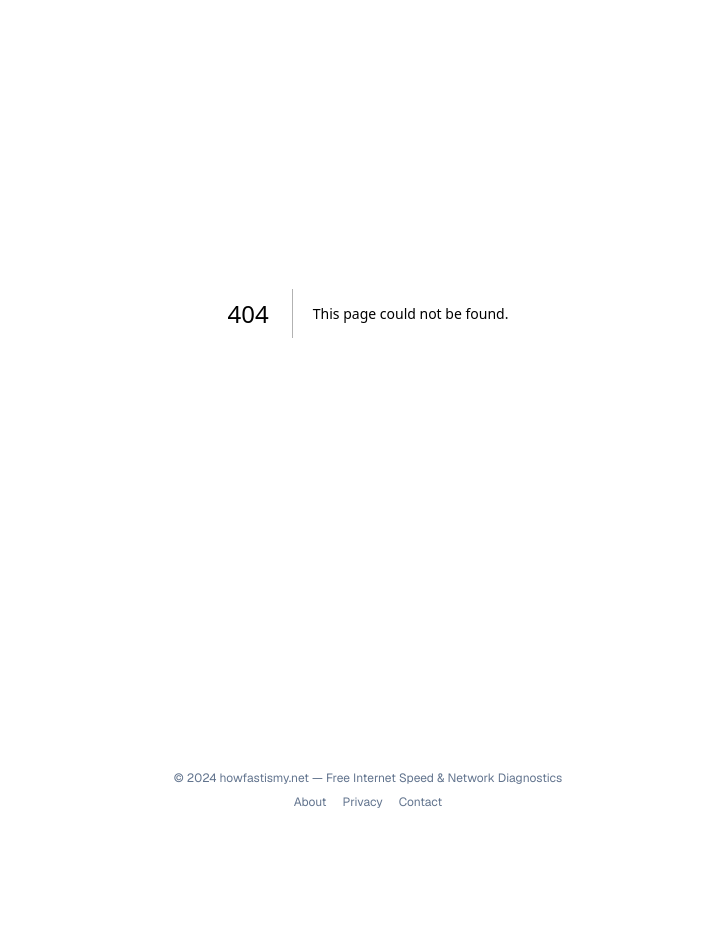
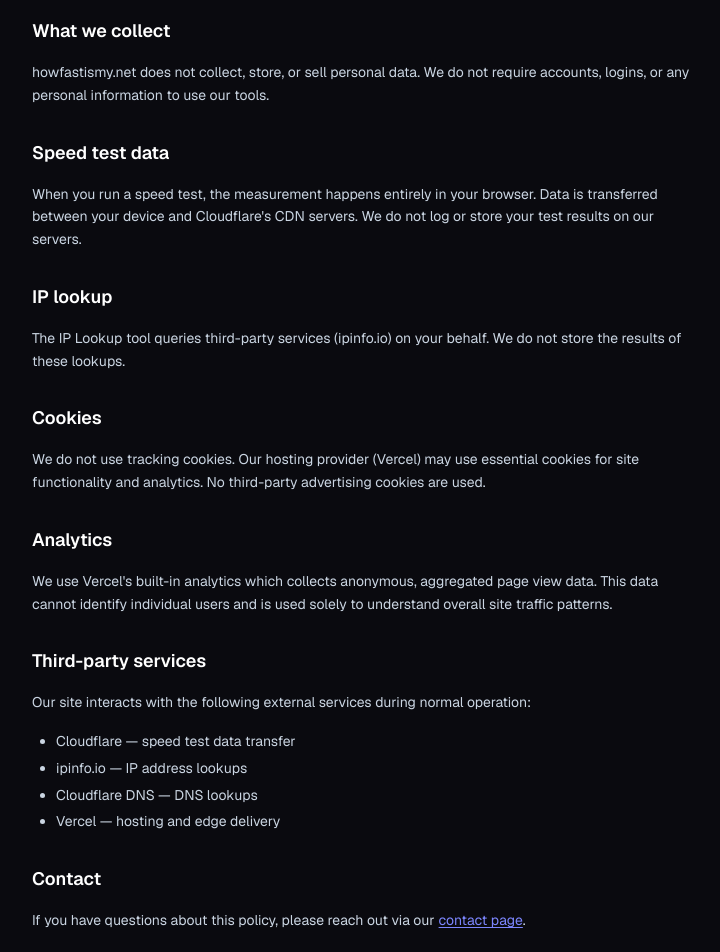
Before and after one commit to anee1993/speedtest, a Next.js app: page /privacy in a window 1280 px wide. Before the commit this address had no page. Shown: the part 180-1132 px from the top of the page, without its empty margins (272-992 px from the left). Before the commit the page ends 1014 px from the top, so only its background shows below. Built offline with nearby package versions, Linux system fonts and the light colour scheme.

Commit message:
Add About, Privacy, and Contact pages

```diff
--- /dev/null
+++ b/app/about/page.tsx
@@ -0,0 +1,40 @@
+import type { Metadata } from "next";
+
+export const metadata: Metadata = {
+  title: "About",
+  description: "About howfastismy.net — a free internet speed test and network diagnostics tool.",
+};
+
+export default function AboutPage() {
+  return (
+    <div className="max-w-2xl w-full">
+      <h1 className="text-2xl font-bold mb-6">About howfastismy.net</h1>
+      <div className="space-y-4 text-slate-300 leading-relaxed text-sm">
+        <p>
+          howfastismy.net is a free internet speed test and network diagnostics platform.
+          We help you measure your connection speed, diagnose network issues, and understand
+          your internet performance — all from your browser, with no downloads or sign-ups required.
+        </p>
+        <p>
+          Our tools include a download/upload speed test, ping and jitter measurement,
+          DNS lookup, and IP address lookup. We also provide an Internet Health Score
+          that translates raw numbers into plain-English recommendations about what your
+          connection can handle.
+        </p>
+        <h2 className="text-lg font-semibold text-white pt-4">How it works</h2>
+        <p>
+          Our speed test measures your connection by downloading data from Cloudflare's
+          global CDN network and uploading test payloads. Ping is measured via multiple
+          round-trip requests. All tests run entirely in your browser — we don't store
+          your results or personal data.
+        </p>
+        <h2 className="text-lg font-semibold text-white pt-4">Our goal</h2>
+        <p>
+          We're building howfastismy.net into a comprehensive, free network diagnostics
+          toolkit — helping home users, gamers, remote workers, and developers understand
+          and optimize their internet connections.
+        </p>
+      </div>
+    </div>
+  );
+}
--- /dev/null
+++ b/app/contact/page.tsx
@@ -0,0 +1,47 @@
+import type { Metadata } from "next";
+
+export const metadata: Metadata = {
+  title: "Contact",
+  description: "Get in touch with the howfastismy.net team.",
+};
+
+export default function ContactPage() {
+  return (
+    <div className="max-w-2xl w-full">
+      <h1 className="text-2xl font-bold mb-6">Contact Us</h1>
+      <div className="space-y-4 text-slate-300 leading-relaxed text-sm">
+        <p>
+          Have a question, suggestion, or found a bug? We'd love to hear from you.
+        </p>
+
+        <div className="mt-6 p-6 rounded-xl bg-white/[0.03] border border-white/[0.08]">
+          <h2 className="text-lg font-semibold text-white mb-4">Get in touch</h2>
+          <p>
+            Email us at:{" "}
+            <a href="mailto:hello@howfastismy.net" className="text-indigo-400 underline underline-offset-2">
+              hello@howfastismy.net
+            </a>
+          </p>
+        </div>
+
+        <div className="mt-6 p-6 rounded-xl bg-white/[0.03] border border-white/[0.08]">
+          <h2 className="text-lg font-semibold text-white mb-4">Report an issue</h2>
+          <p>
+            Found a bug or something not working correctly? Open an issue on our{" "}
+            <a href="https://github.com/anee1993/speedtest/issues" target="_blank" rel="noopener noreferrer" className="text-indigo-400 underline underline-offset-2">
+              GitHub repository
+            </a>.
+          </p>
+        </div>
+
+        <div className="mt-6 p-6 rounded-xl bg-white/[0.03] border border-white/[0.08]">
+          <h2 className="text-lg font-semibold text-white mb-4">Feature requests</h2>
+          <p>
+            Want to see a new tool or feature? Let us know — we're actively building
+            out our network diagnostics toolkit and welcome suggestions from users.
+          </p>
+        </div>
+      </div>
+    </div>
+  );
+}
--- /dev/null
+++ b/app/privacy/page.tsx
@@ -0,0 +1,67 @@
+import type { Metadata } from "next";
+
+export const metadata: Metadata = {
+  title: "Privacy Policy",
+  description: "Privacy policy for howfastismy.net — how we handle your data.",
+};
+
+export default function PrivacyPage() {
+  return (
+    <div className="max-w-2xl w-full">
+      <h1 className="text-2xl font-bold mb-6">Privacy Policy</h1>
+      <div className="space-y-4 text-slate-300 leading-relaxed text-sm">
+        <p className="text-slate-400 text-xs">Last updated: July 2025</p>
+
+        <h2 className="text-lg font-semibold text-white pt-4">What we collect</h2>
+        <p>
+          howfastismy.net does not collect, store, or sell personal data. We do not require
+          accounts, logins, or any personal information to use our tools.
+        </p>
+
+        <h2 className="text-lg font-semibold text-white pt-4">Speed test data</h2>
+        <p>
+          When you run a speed test, the measurement happens entirely in your browser.
+          Data is transferred between your device and Cloudflare's CDN servers. We do not
+          log or store your test results on our servers.
+        </p>
+
+        <h2 className="text-lg font-semibold text-white pt-4">IP lookup</h2>
+        <p>
+          The IP Lookup tool queries third-party services (ipinfo.io) on your behalf.
+          We do not store the results of these lookups.
+        </p>
+
+        <h2 className="text-lg font-semibold text-white pt-4">Cookies</h2>
+        <p>
+          We do not use tracking cookies. Our hosting provider (Vercel) may use
+          essential cookies for site functionality and analytics. No third-party
+          advertising cookies are used.
+        </p>
+
+        <h2 className="text-lg font-semibold text-white pt-4">Analytics</h2>
+        <p>
+          We use Vercel's built-in analytics which collects anonymous, aggregated
+          page view data. This data cannot identify individual users and is used
+          solely to understand overall site traffic patterns.
+        </p>
+
+        <h2 className="text-lg font-semibold text-white pt-4">Third-party services</h2>
+        <p>
+          Our site interacts with the following external services during normal operation:
+        </p>
+        <ul className="list-disc pl-6 space-y-1">
+          <li>Cloudflare — speed test data transfer</li>
+          <li>ipinfo.io — IP address lookups</li>
+          <li>Cloudflare DNS — DNS lookups</li>
+          <li>Vercel — hosting and edge delivery</li>
+        </ul>
+
+        <h2 className="text-lg font-semibold text-white pt-4">Contact</h2>
+        <p>
+          If you have questions about this policy, please reach out via our
+          <a href="/contact" className="text-indigo-400 underline underline-offset-2 ml-1">contact page</a>.
+        </p>
+      </div>
+    </div>
+  );
+}
```
